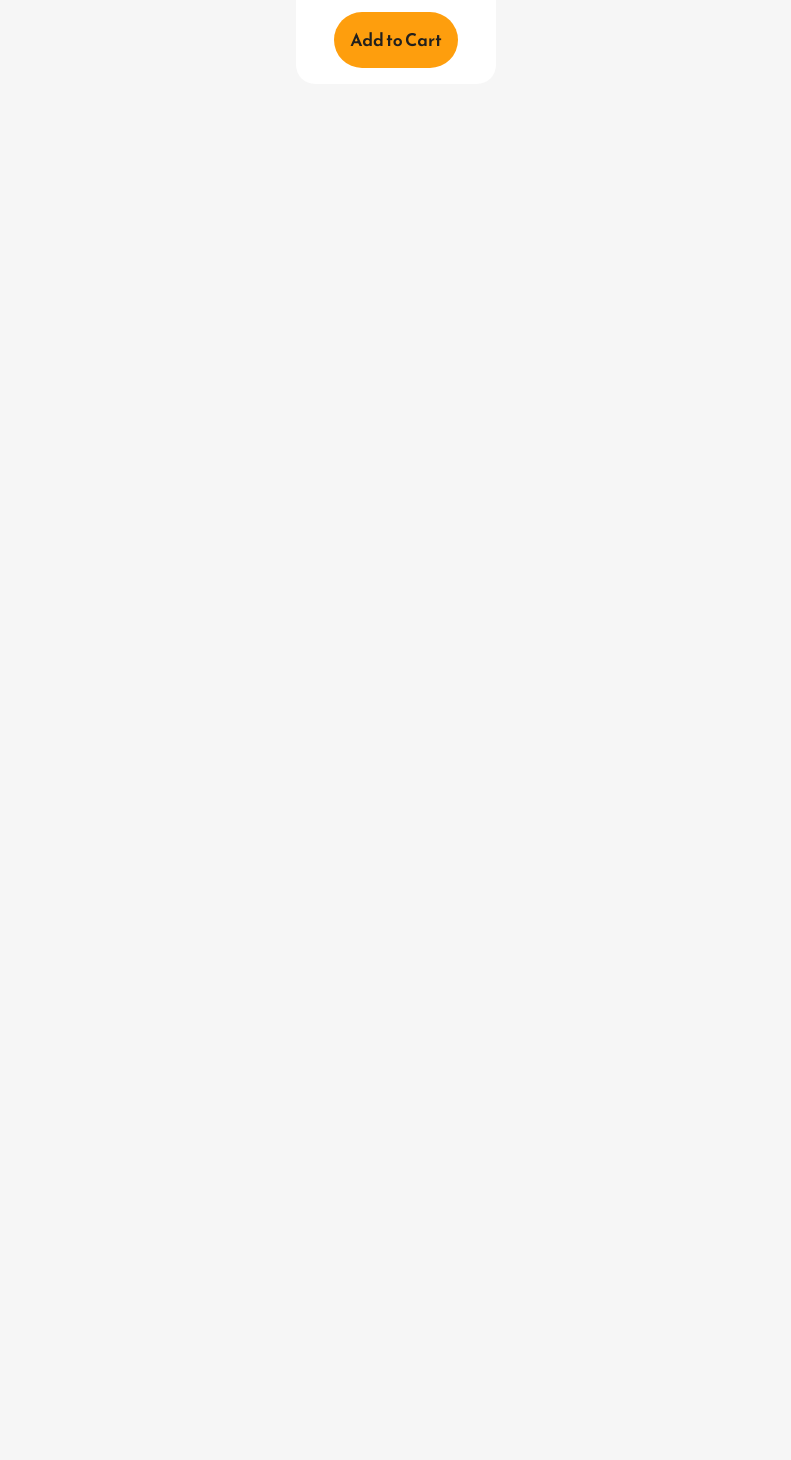
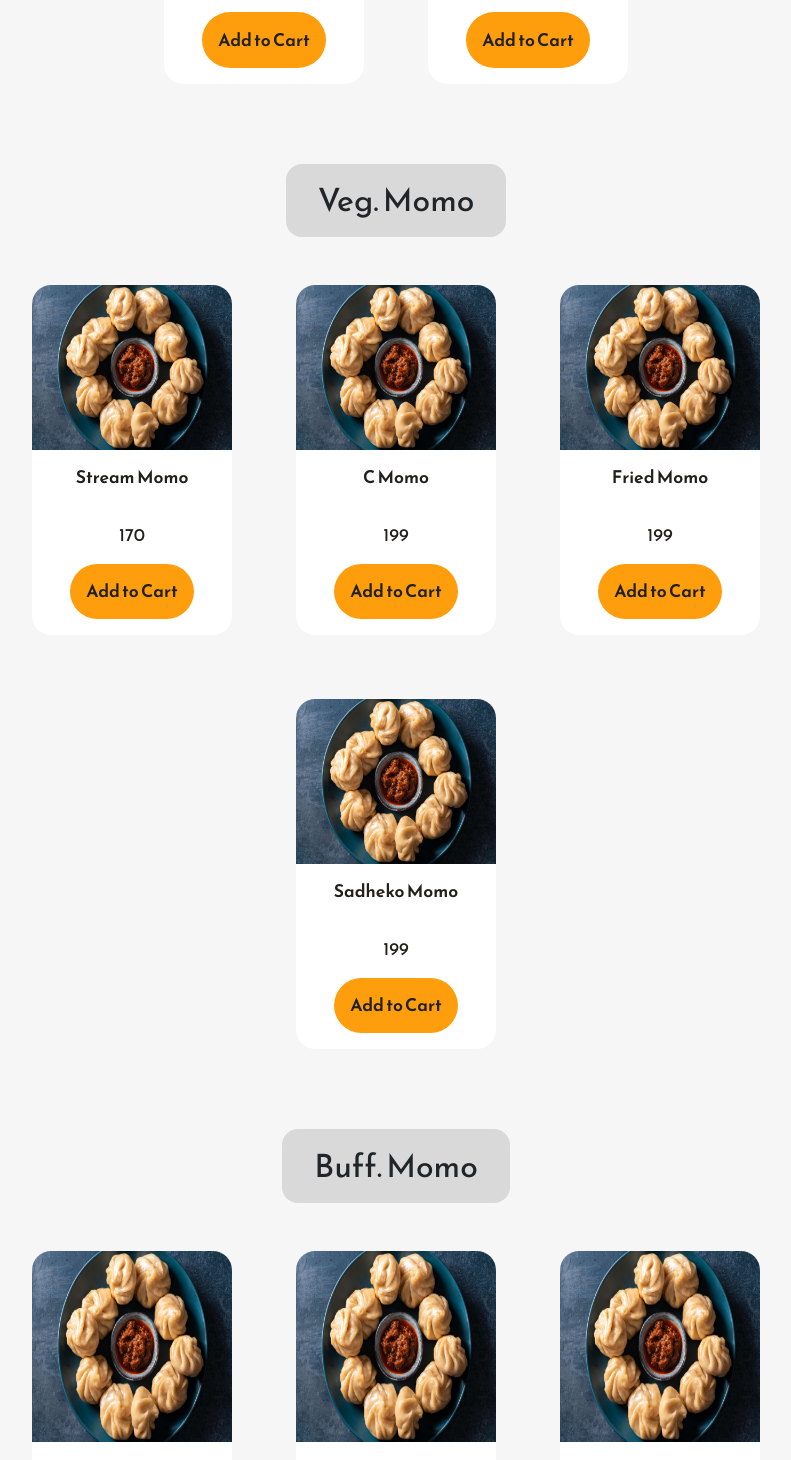
Before and after one commit to rohanshrestha19/Exp-RMS, a React (Create React App) app: page /momo in a window 1280 px wide. Shown: the part 1330-2790 px from the top of the page, without its empty margins (374-1165 px from the left). Before the commit the page ends 1470 px from the top, so only its background shows below. Built offline with nearby package versions, Linux system fonts and the light colour scheme.

Commit message:
Category add

```diff
--- a/src/App.js
+++ b/src/App.js
@@ -61,7 +61,7 @@ function App() {
 
           <Route path="menu" element={<Menu menuDataItem={menuData} />} />
 
-          <Route path="momo" element={<Momo momoDataItem={momoData} />} />
+          <Route path="momo" element={<Momo />} />
 
           <Route path="topselling" element={<Topselling topsellingDataItem={topsellingData} />} />
           <Route path="topsellingdetails/:id" element={<Topsellingdetails topsellingDataItem={topsellingData} />} />
--- a/src/Data/categorydata.js
+++ b/src/Data/categorydata.js
@@ -59,6 +59,15 @@ export const momoData = [
     momodescription:
       "Lorem ipsum dolor sit amet consectetur adipisicing elit. lit vero facere mollitia.",
   },
+
+  {
+    id: "8",
+    momoimageurl: Momo,
+    momoname: "Platter Momo",
+    momoprice: "399",
+    momodescription:
+      "Lorem ipsum dolor sit amet consectetur adipisicing elit. lit vero facere mollitia.",
+  },
 ];
 
  export const vmomoData = [
@@ -97,6 +106,43 @@ export const momoData = [
 },
 
 ];
+
+export const bmomoData = [
+  {
+    id: "1",
+    bmomoimageurl: Momo,
+    bmomoCategory:"Momo",
+    bmomoname: "Stream Momo",
+    bmomoprice: "170",
+    bmomodescription: "Lorem ipsum dolor sit amet consectetur adipisicing elit. lit vero facere mollitia.",
+
+  },
+  {
+    id: "2",
+    bmomoimageurl: Momo,
+    bmomoCategory:"C Momo",
+    bmomoname: "C Momo",
+    bmomoprice: "199",
+    bmomodescription: "Lorem ipsum dolor sit amet consectetur adipisicing elit. lit vero facere mollitia.",
+
+  },
+  {
+    id: "3",
+    bmomoimageurl:Momo,
+    bmomoname: "Fried Momo",
+    bmomoprice: "199",
+    bmomodescription: "Lorem ipsum dolor sit amet consectetur adipisicing elit. lit vero facere mollitia.",
+
+  },
+  {
+    id: "4",
+    bmomoimageurl:Momo,
+    bmomoname: "Sadheko Momo",
+    bmomoprice: "199",
+    bmomodescription: "Lorem ipsum dolor sit amet consectetur adipisicing elit. lit vero facere mollitia.",
+  },
+
+  ];
 
 
 export const topsellingData = [
@@ -163,4 +209,36 @@ export const topsellingData = [
     tsprice: "199",
     tsdescription: "Lorem ipsum dolor sit amet consectetur adipisicing elit. lit vero facere mollitia.",
   },
+
+  {
+    id: "9",
+    tsimageurl:Momo,
+    tsname: "Chicken Chowmein",
+    tsprice: "199",
+    tsdescription: "Lorem ipsum dolor sit amet consectetur adipisicing elit. lit vero facere mollitia.",
+  },
+
+  {
+    id: "10",
+    tsimageurl:Momo,
+    tsname: "French fry",
+    tsprice: "199",
+    tsdescription: "Lorem ipsum dolor sit amet consectetur adipisicing elit. lit vero facere mollitia.",
+  },
+
+  {
+    id: "11",
+    tsimageurl:Momo,
+    tsname: "Buff Chilly",
+    tsprice: "199",
+    tsdescription: "Lorem ipsum dolor sit amet consectetur adipisicing elit. lit vero facere mollitia.",
+  },
+
+  {
+    id: "12",
+    tsimageurl:Momo,
+    tsname: "Chicken Pakauda",
+    tsprice: "199",
+    tsdescription: "Lorem ipsum dolor sit amet consectetur adipisicing elit. lit vero facere mollitia.",
+  },
   ];
--- a/src/Pages/Products/Category/Momo/Momo.js
+++ b/src/Pages/Products/Category/Momo/Momo.js
@@ -2,15 +2,27 @@ import React from "react";
 
 import { Link } from "react-router-dom";
 import Categories from "../../Categories";
+import { useState } from "react";
+import { momoData, vmomoData ,bmomoData } from "../../../../Data/categorydata";
 
-const Momo = ({ momoDataItem }) => {
+const Momo = () => {
+  const [momoDataItem] = useState(momoData)
+
+  const [vmomoDataItem] = useState(vmomoData)
+
+  const [bmomoDataItem] = useState(bmomoData)
+
+
+
+
+
   return (
     <>
       <Categories />
 
       <div className="row m-0 p-4">
         <div class="all-products">
-          <p className="primary-heading1">Momo</p>
+          <p className="primary-heading1">Chicken Momo</p>
         </div>
 
         <div className="all-products">
@@ -31,6 +43,56 @@ const Momo = ({ momoDataItem }) => {
           ))}
         </div>
       </div>
+
+
+      <div className="row m-0 p-4">
+        <div class="all-products">
+          <p className="primary-heading1">Veg. Momo</p>
+        </div>
+
+        <div className="all-products">
+          {vmomoDataItem.map((props) => (
+            <div className="product" key={props.id}>
+              <img src={props.vmomoimageurl} alt="" />
+              <div className="product-info">
+                <Link to={`/momodetails/${props.id}`} className="product-title">
+                  {props.vmomoname}
+                </Link>
+
+                <p className="product-price">{props.vmomoprice}</p>
+                <Link to="/cart" className="primary-button">
+                  Add to Cart
+                </Link>
+              </div>
+            </div>
+          ))}
+        </div>
+      </div>
+
+      <div className="row m-0 p-4">
+        <div class="all-products">
+          <p className="primary-heading1">Buff. Momo</p>
+        </div>
+
+        <div className="all-products">
+          {bmomoDataItem.map((props) => (
+            <div className="product" key={props.id}>
+              <img src={props.bmomoimageurl} alt="" />
+              <div className="product-info">
+                <Link to={`/momodetails/${props.id}`} className="product-title">
+                  {props.bmomoname}
+                </Link>
+
+                <p className="product-price">{props.pmomoprice}</p>
+                <Link to="/cart" className="primary-button">
+                  Add to Cart
+                </Link>
+              </div>
+            </div>
+          ))}
+        </div>
+      </div>
+
     </>
   );
 };
--- a/src/Pages/Products/Menu/Menu.js
+++ b/src/Pages/Products/Menu/Menu.js
@@ -2,8 +2,11 @@ import React from "react";
 import { FaRightLeft } from "react-icons/fa6";
 import { Link } from "react-router-dom";
 import Categories from "../Categories";
+import { useState } from "react";
+import { menuData } from "../../../Data/data";
 
-const Menu = ({ menuDataItem }) => {
+const Menu = () => {
+  const [menuDataItem] = useState(menuData)
   return (
     <>
       <Categories />
```
